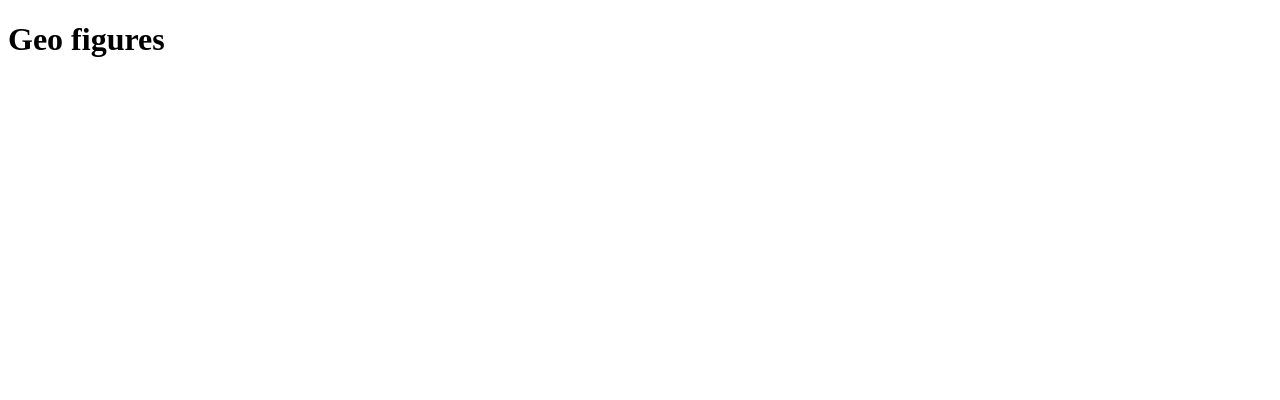
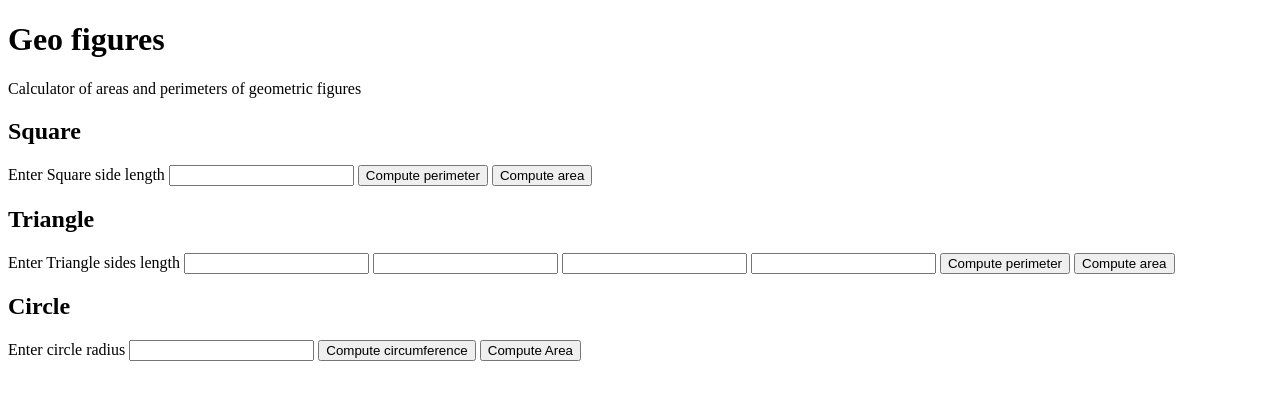
Before and after one commit to elMolda/js_intro, a plain HTML site: page figures.html in a window 1280 px wide. Drawn offline with Linux system fonts and the light colour scheme.

Commit message:
Create forms to capture sides input and show alerts

```diff
--- a/figures.html
+++ b/figures.html
@@ -7,7 +7,40 @@
     <title>Figures</title>
 </head>
 <body>
-    <h1>Geo figures</h1>
+    <header>
+        <h1>Geo figures</h1>
+        <p>Calculator of areas and perimeters of geometric figures</p>
+    </header>
+    <section>
+        <h2>Square</h2>
+        <form action="">
+            <label for="squareInput">Enter Square side length</label>
+            <input id="squareInput" type="number"/>
+            <button type="button" onclick="computeSquarePerimeter()">Compute perimeter</button>
+            <button type="button" onclick="computeSquareArea()">Compute area</button>
+        </form>
+    </section>
+    <section>
+        <h2>Triangle</h2>
+        <form action="">
+            <label for="triangleInput">Enter Triangle sides length</label>
+            <input id="triangleSide1" type="number"/>
+            <input id="triangleSide2" type="number"/>
+            <input id="triangleBase" type="number"/>
+            <input id="triangleHeight" type="number"/>
+            <button type="button" onclick="computeTrianglePerimeter()">Compute perimeter</button>
+            <button type="button" onclick="computeTriangleArea()">Compute area</button>
+        </form>
+    </section>
+    <section>
+        <h2>Circle</h2>
+        <form action="">
+            <label for="circleInput">Enter circle radius</label>
+            <input id="circleRadius" type="number"/>
+            <button type="button" onclick="computeCircumference()">Compute circumference</button>
+            <button type="button" onclick="computeCircleArea()">Compute Area</button>
+        </form>
+    </section>
     <script src="./figures.js"></script>
 </body>
 </html>
--- a/figures.js
+++ b/figures.js
@@ -1,15 +1,51 @@
 // square
 const squarePerimeter = (squareSide) => squareSide * 4;
 const squareArea = (squareSide) => Math.pow(squareSide, 2);
-
+function computeSquarePerimeter() {
+  const squareSide = document.getElementById("squareInput").value;
+  alert(squarePerimeter(squareSide));
+  return squarePerimeter(squareSide);
+}
+function computeSquareArea() {
+  const squareSide = document.getElementById("squareInput").value;
+  alert(squareArea(squareSide));
+  return squareArea(squareSide);
+}
 // triangle
 const trianglePerimeter = (triangleBase, triangleSide1, triangleSide2) =>
   triangleBase + triangleSide1 + triangleSide2;
 const triangleArea = (triangleBase, triangleHeight) =>
   (triangleBase + triangleHeight) / 2;
 
+function computeTrianglePerimeter() {
+  const triangleSide1 = Number(document.getElementById("triangleSide1").value);
+  const triangleSide2 = Number(document.getElementById("triangleSide2").value);
+  const triangleBase = Number(document.getElementById("triangleBase").value);
+  alert(trianglePerimeter(triangleBase, triangleSide1, triangleSide2));
+  return trianglePerimeter(triangleBase, triangleSide1, triangleSide2);
+}
+
+function computeTriangleArea() {
+  const triangleHeight = document.getElementById("triangleHeight").value;
+  const triangleBase = document.getElementById("triangleBase").value;
+  alert(triangleArea(triangleBase, triangleHeight));
+  return triangleArea(triangleBase, triangleHeight);
+}
+
 //circle
 const circleDiameter = (circleRadius) => circleRadius * 2;
 const circlePerimeter = (circleRadius) =>
   circleDiameter(circleRadius) * Math.PI;
 const circleArea = (circleRadius) => Math.PI * Math.pow(circleRadius, 2);
+
+function computeCircumference() {
+  const circleRadius = document.getElementById("circleRadius").value;
+  alert(circlePerimeter(circleRadius));
+  return circlePerimeter(circleRadius);
+}
+
+function computeCircleArea() {
+  const circleRadius = document.getElementById("circleRadius").value;
+  alert(circleArea(circleRadius));
+  return circleArea(circleRadius);
+}
```
